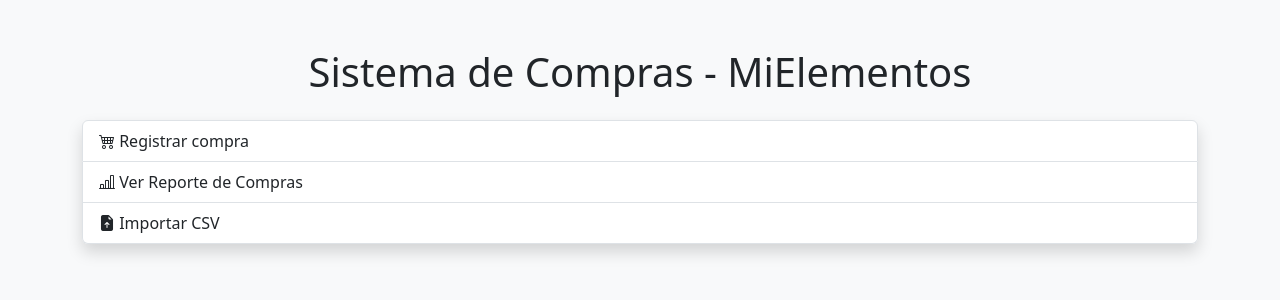
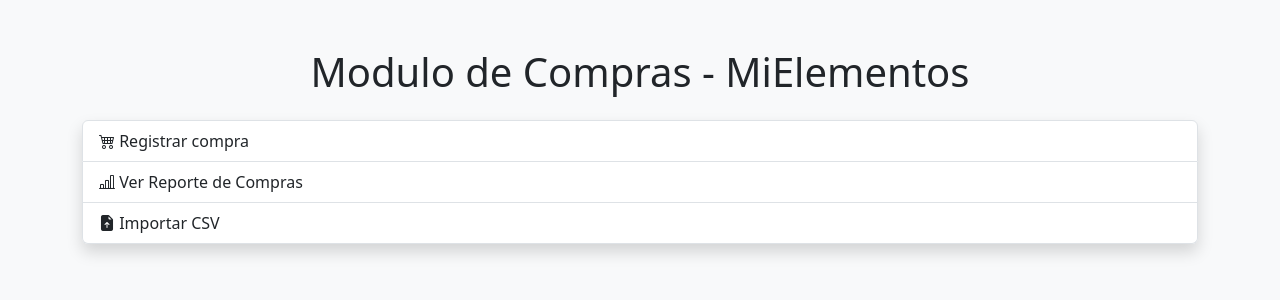
Before and after one commit to Santiago1924/Mielementos, a PHP site: page / in a window 1280 px wide. Shown: the top 300 px of the page. Run offline with PHP 8.4, Linux system fonts and the light colour scheme.

Commit message:
Actualización en index.php

```diff
--- a/index.php
+++ b/index.php
@@ -9,7 +9,7 @@
 <body class="bg-light">
 
 <div class="container mt-5">
-  <h1 class="text-center mb-4">Sistema de Compras - MiElementos</h1>
+  <h1 class="text-center mb-4">Modulo de Compras - MiElementos</h1>
   <div class="list-group shadow">
     <a href="compras/form_compra.php" class="list-group-item list-group-item-action" ><i class="bi bi-cart4"></i> Registrar compra </a>
     <a href="compras/reporte.php" class="list-group-item list-group-item-action"><i class="bi bi-bar-chart-line"></i> Ver Reporte de Compras</a>
```
